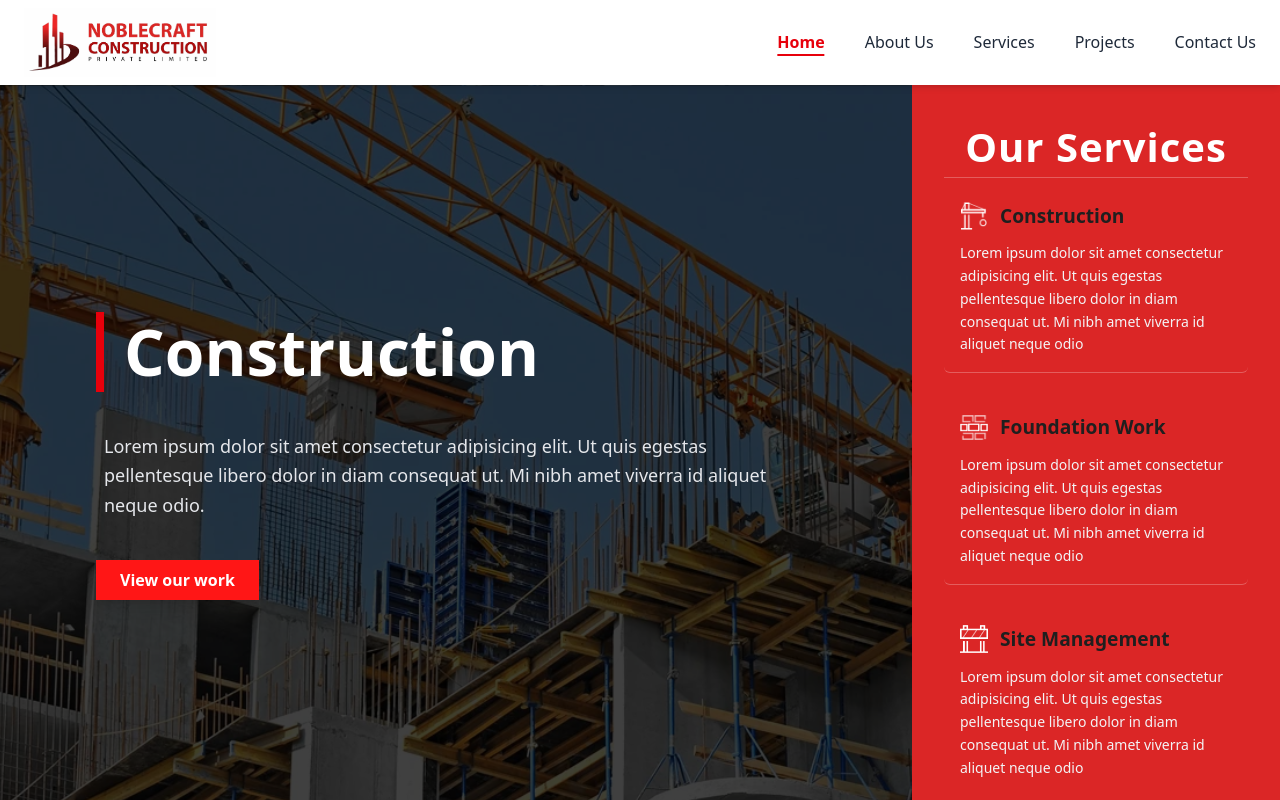
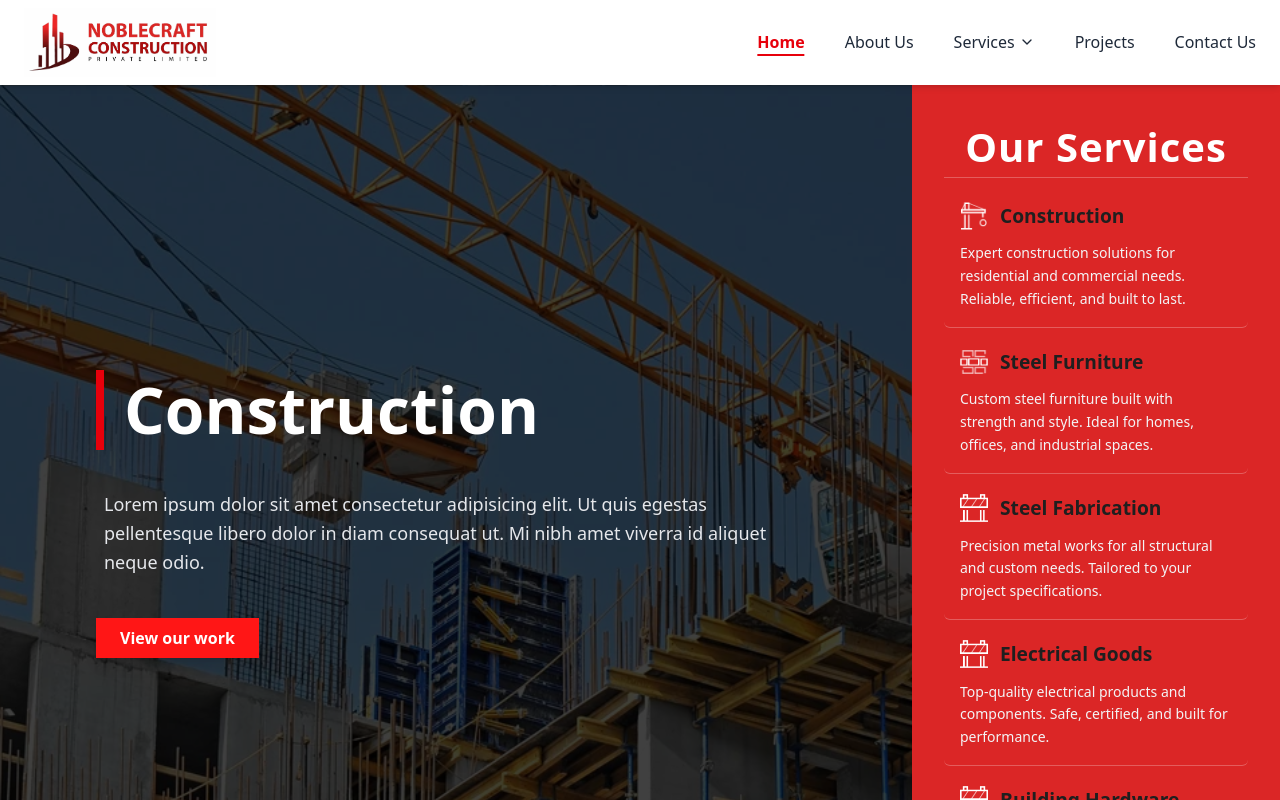
Before and after one commit to Abtikdigital/nobel-craft-latest, a React (Vite) app: page / in a window 1280 px wide. Shown: the top 800 px of the page. Built offline with nearby package versions, Linux system fonts and the light colour scheme.

Commit message:
updated code

```diff
--- a/src/Pages/Home.jsx
+++ b/src/Pages/Home.jsx
@@ -11,6 +11,7 @@ import Image1 from "../assets/Hero/Image1.png";
 import Image2 from "../assets/Hero/Image2.png";
 import Image3 from "../assets/Hero/Image3.png";
 import FadeInSection from "../utils/FadeIn";
+import LatestProject from "../Section/LatestProject";
 
 const Home = () => {
   return (
@@ -22,19 +23,30 @@ const Home = () => {
           heading={[
             {
               heading: "Construction",
-              description: `Lorem ipsum dolor sit amet consectetur adipisicing elit. Ut quis egestas pellentesque libero dolor in diam consequat ut. Mi nibh amet viverra id aliquet neque odio`,
+              description: `Expert construction solutions for residential and commercial needs. Reliable, efficient, and built to last.`,
               img: Image1,
             },
             {
-              heading: "Foundation Work",
-              description: `Lorem ipsum dolor sit amet consectetur adipisicing elit. Ut quis egestas pellentesque libero dolor in diam consequat ut. Mi nibh amet viverra id aliquet neque odio`,
+              heading: "Steel Furniture",
+              description: `Custom steel furniture built with strength and style. Ideal for homes, offices, and industrial spaces.`,
               img: Image2,
             },
             {
-              heading: "Site Management",
-              description: `Lorem ipsum dolor sit amet consectetur adipisicing elit. Ut quis egestas pellentesque libero dolor in diam consequat ut. Mi nibh amet viverra id aliquet neque odio`,
+              heading: "Steel Fabrication",
+              description: `Precision metal works for all structural and custom needs. Tailored to your project specifications.`,
               img: Image3,
             },
+            {
+              heading: "Electrical Goods",
+              description: `Top-quality electrical products and components. Safe, certified, and built for performance.`,
+              img: Image3,
+            },
+            {
+              heading: "Building Hardware",
+              description: `Durable hardware for construction and repairs. Everything you need under one roof.`,
+              img: Image3,
+            }
+
           ]}
         />
       </FadeInSection>
@@ -68,6 +80,11 @@ const Home = () => {
       <FadeInSection>
         <Servicesection />
       </FadeInSection>
+
+<FadeInSection>
+  <LatestProject/>
+</FadeInSection>
+
       <FadeInSection>
         <section className="grid grid-cols-1 md:grid-cols-2">
           <div className="bg-[#2A2A2A] p-6 flex flex-col gap-6 justify-center">
--- a/src/Section/Footer.jsx
+++ b/src/Section/Footer.jsx
@@ -14,7 +14,12 @@ const Footer = () => {
     {
       sectionTitle: "Contact",
       list: [
-        { data: "1234 Main Street, City, Country", icon: MapPin },
+        {
+          data: `Address C/O Dorjee Wangmu
+Khrimu, post office-kitpi, Tawang, Tawang,
+Tawang, Arunachal Pradesh, india
+Pin 790104.`, icon: MapPin
+        },
         { data: "contact@example.com", icon: MailIcon },
         { data: "+1 (123) 456-7890", icon: Phone },
       ],
@@ -78,7 +83,7 @@ const Footer = () => {
                   {item.link ? (
                     <Link
                       to={item.link}
-                      className="relative text-gray-600 hover:text-black group font-light w-fit"
+                      className="relative text-gray-600 hover:text-black group font-light  w-fit wrap-break-word"
                     >
                       <span>{item.data}</span>
                       <span className="block absolute bottom-0 left-0 h-[1px] w-full bg-gray-400 transform scale-x-0 group-hover:scale-x-100 transition-transform duration-300 origin-left"></span>
--- a/src/Section/Hero.jsx
+++ b/src/Section/Hero.jsx
@@ -36,7 +36,7 @@ const Section = ({ title, heading }) => {
           Our Services
         </h2>
 
-        <div className="space-y-6">
+        <div className="space-y-1">
           {heading.map((e, i) => (
             <div
               key={i}
--- a/src/Section/LatestProject.jsx
+++ b/src/Section/LatestProject.jsx
@@ -1,9 +1,12 @@
 import React from "react";
 
-const LatestProject=()=>{
+const LatestProject = () => {
 
 
-    return(<div>
+    return (<div>
+        <section>
+            <h2 className="sub-heading text-[#">Latest Project</h2>
+        </section>
 
 
 
--- a/src/Section/Navbar.jsx
+++ b/src/Section/Navbar.jsx
@@ -1,5 +1,5 @@
 import { Link, useLocation } from "react-router-dom";
-import { Menu, X } from "lucide-react";
+import { Menu, X, ChevronDown } from "lucide-react";
 import { useState } from "react";
 import Logo from "../assets/navbar/image.png";
 
@@ -7,32 +7,138 @@ const Navbar = () => {
   const location = useLocation();
   const isActive = location.pathname;
   const [isNavbarOpen, setIsNavbarOpen] = useState(false);
+  const [isServicesOpen, setIsServicesOpen] = useState(false);
+  const [isMobileServicesOpen, setIsMobileServicesOpen] = useState(false);
+  const [servicesTimeout, setServicesTimeout] = useState(null);
 
   const toggleNavbar = () => {
     setIsNavbarOpen(!isNavbarOpen);
+    // Close mobile services dropdown when navbar closes
+    if (isNavbarOpen) {
+      setIsMobileServicesOpen(false);
+    }
+  };
+
+  const handleServicesMouseEnter = () => {
+    if (servicesTimeout) {
+      clearTimeout(servicesTimeout);
+      setServicesTimeout(null);
+    }
+    setIsServicesOpen(true);
+  };
+
+  const handleServicesMouseLeave = () => {
+    const timeout = setTimeout(() => {
+      setIsServicesOpen(false);
+    }, 200); // 200ms delay before closing
+    setServicesTimeout(timeout);
+  };
+
+  const toggleMobileServices = () => {
+    setIsMobileServicesOpen(!isMobileServicesOpen);
   };
 
   const navbar = [
     { path: "/", title: "Home" },
     { path: "/About-us", title: "About Us" },
-    { path: "/Services", title: "Services" },
+    {
+      path: "/Services",
+      title: "Services",
+      hasSubmenu: true,
+      submenu: [
+        { path: "/Services/construction", title: "Construction" },
+        { path: "/Services/steel-furniture", title: "Steel Furniture" },
+        { path: "/Services/steel-fabrication", title: "Steel Fabrication" },
+        { path: "/Services/electrical-goods", title: "Electrical Goods" },
+        { path: "/Services/building-hardware", title: "Building Hardware" },
+
+      ]
+    },
     { path: "/Projects", title: "Projects" },
     { path: "/Contact-us", title: "Contact Us" },
   ];
 
+  const servicesItem = navbar.find(item => item.path === "/Services");
+
   return (
     <>
-      <div
-        className="hidden md:flex sticky top-0 w-full bg-white z-50 items-center justify-between shadow-md px-6 py-2"
-
-      >
+      {/* Desktop Navbar */}
+      <div className="hidden md:flex sticky top-0 w-full bg-white z-50 items-center justify-between shadow-md px-6 py-2">
         <div>
           <img src={Logo} className="w-48" alt="Logo" />
         </div>
 
         <div className="flex gap-10">
           {navbar.map((link) => {
-            const active = isActive === link.path;
+            const active = isActive === link.path || (link.hasSubmenu && link.submenu?.some(sub => isActive === sub.path));
+
+            if (link.hasSubmenu) {
+              return (
+                <div
+                  key={link.path}
+                  className="relative group"
+                  onMouseEnter={handleServicesMouseEnter}
+                  onMouseLeave={handleServicesMouseLeave}
+                >
+                  <Link
+                    to={link.path}
+                    className="relative group active:scale-98 active:opacity-80 transition-all duration-150 ease-in-out flex items-center gap-1"
+                  >
+                    <div
+                      className={`inline-block text-base transition-all duration-300 ease-in-out
+                        ${active ? "text-red-600 font-semibold" : "text-gray-800 font-normal"}
+                        group-hover:text-red-600`}
+                    >
+                      {link.title}
+                    </div>
+                    <ChevronDown
+                      size={16}
+                      className={`transition-all duration-300 ease-in-out ${isServicesOpen ? 'rotate-180' : 'rotate-0'}
+                        ${active ? "text-red-600" : "text-gray-800"} group-hover:text-red-600`}
+                    />
+
+                    {/* underline from center */}
+                    <span
+                      className={`
+                        absolute -bottom-0.5 left-1/2 transform -translate-x-1/2
+                        h-[2px] bg-red-600 transition-all duration-300 ease-in-out
+                        ${active ? "w-full" : "w-0"} group-hover:w-full`}
+                    />
+                  </Link>
+
+                  {/* Desktop Dropdown */}
+                  <div
+                    className={`absolute top-full left-1/2 transform -translate-x-1/2 mt-1 w-40 bg-white rounded-lg shadow-xl border border-gray-100 transition-all duration-300 ease-in-out origin-top z-50
+                      ${isServicesOpen
+                        ? 'opacity-100 scale-y-100 translate-y-0 visible'
+                        : 'opacity-0 scale-y-95 -translate-y-2 invisible'}`}
+                    onMouseEnter={handleServicesMouseEnter}
+                    onMouseLeave={handleServicesMouseLeave}
+                  >
+                    <div className="py-2">
+                      {link.submenu?.map((subItem, index) => (
+                        <Link
+                          key={subItem.path}
+                          to={subItem.path}
+                          className={`block px-4 py-3 text-sm transition-all duration-200 ease-in-out hover:bg-red-50 hover:text-red-600 hover:pl-5 border-b border-gray-50 last:border-b-0 relative overflow-hidden
+                            ${isActive === subItem.path ? "text-red-600 bg-red-50 font-medium pl-5" : "text-gray-700"}
+                            ${isServicesOpen ? 'transform translate-x-0 opacity-100' : 'transform -translate-x-2 opacity-0'}`}
+                          style={{
+                            transitionDelay: isServicesOpen ? `${index * 50}ms` : '0ms',
+                            animationFillMode: 'forwards'
+                          }}
+                        >
+                          <span className="relative z-10">{subItem.title}</span>
+                          {/* Hover effect background */}
+                          <div className="absolute inset-0 bg-gradient-to-r from-red-50 to-transparent transform scale-x-0 transition-transform duration-200 ease-out origin-left group-hover:scale-x-100"></div>
+                        </Link>
+                      ))}
+                    </div>
+                  </div>
+                </div>
+              );
+            }
+
             return (
               <Link
                 to={link.path}
@@ -59,6 +165,8 @@ const Navbar = () => {
           })}
         </div>
       </div>
+
+      {/* Mobile Navbar */}
       <div className="block md:hidden sticky top-0 bg-white z-50">
         <div className="relative flex items-center justify-between" style={{ padding: "10px 25px" }}>
           <img src={Logo} className="w-48" alt="Logo" />
@@ -70,14 +178,81 @@ const Navbar = () => {
             {isNavbarOpen ? <X size={24} /> : <Menu size={24} />}
           </button>
         </div>
+
         <div
-          className={`transition-all duration-500  ease-in-out overflow-hidden ${
+          className={`transition-all duration-500 ease-in-out overflow-hidden ${
             isNavbarOpen ? "max-h-screen opacity-100" : "max-h-0 opacity-0"
           }`}
           style={{ padding: isNavbarOpen ? "10px 25px" : "0 25px" }}
         >
           <div className="flex flex-col gap-3">
-            {navbar.map((link, index) => (
+            {navbar.map((link, index) => {
+              if (link.hasSubmenu) {
+                return (
+                  <div key={link.path} className="flex flex-col">
+                <div
+                  className={`flex items-center justify-between border border-gray-200 rounded-lg transition-all duration-300 ease-in-out transform hover:bg-red-50 hover:text-red-600 active:scale-95 ${
+                    isActive === link.path || link.submenu?.some(sub => isActive === sub.path)
+                      ? "text-red-600 bg-red-50 font-semibold"
+                      : "text-gray-800 font-normal"
+                  } ${isNavbarOpen ? "opacity-100 translate-y-0" : "opacity-0 -translate-y-2"}`}
+                  style={{
+                    padding: "8px 12px",
+                    transitionDelay: `${index * 100}ms`,
+                  }}
+                >
+                  <Link
+                    to={link.path}
+                    onClick={toggleNavbar}
+                    className="flex-1 text-center"
+                  >
+                    {link.title}
+                  </Link>
+                  <button
+                    onClick={toggleMobileServices}
+                    className="ml-2 p-1 hover:bg-red-100 rounded transition-all duration-200"
+                  >
+                    <ChevronDown
+                      size={16}
+                      className={`transition-transform duration-300 ease-in-out ${
+                        isMobileServicesOpen ? 'rotate-180' : 'rotate-0'
+                      }`}
+                    />
+                  </button>
+                </div>
+
+                {/* Mobile Submenu */}
+                <div
+                  className={`transition-all duration-400 ease-in-out overflow-hidden ml-4 ${
+                    isMobileServicesOpen ? "max-h-96 opacity-100 mt-2" : "max-h-0 opacity-0"
+                  }`}
+                >
+                  <div className="flex flex-col gap-2">
+                    {link.submenu?.map((subItem, subIndex) => (
+                      <Link
+                        key={subItem.path}
+                        to={subItem.path}
+                        onClick={toggleNavbar}
+                        className={`text-sm border border-gray-200 rounded-lg transition-all duration-300 ease-in-out transform hover:bg-red-50 hover:text-red-600 active:scale-95 hover:shadow-sm ${
+                          isActive === subItem.path
+                            ? "text-red-600 bg-red-50 font-medium shadow-sm"
+                            : "text-gray-600 font-normal"
+                        } ${isMobileServicesOpen ? 'opacity-100 translate-y-0' : 'opacity-0 translate-y-2'}`}
+                        style={{
+                          padding: "6px 12px",
+                          transitionDelay: isMobileServicesOpen ? `${subIndex * 75}ms` : '0ms',
+                        }}
+                      >
+                        {subItem.title}
+                      </Link>
+                    ))}
+                  </div>
+                </div>
+                  </div>
+                );
+              }
+
+              return (
                 <Link
                   to={link.path}
                   key={link.path}
@@ -94,7 +269,8 @@ const Navbar = () => {
                 >
                   {link.title}
                 </Link>
-            ))}
+              );
+            })}
           </div>
         </div>
       </div>
```
Lines whose indentation alone changed are shown as unchanged.
